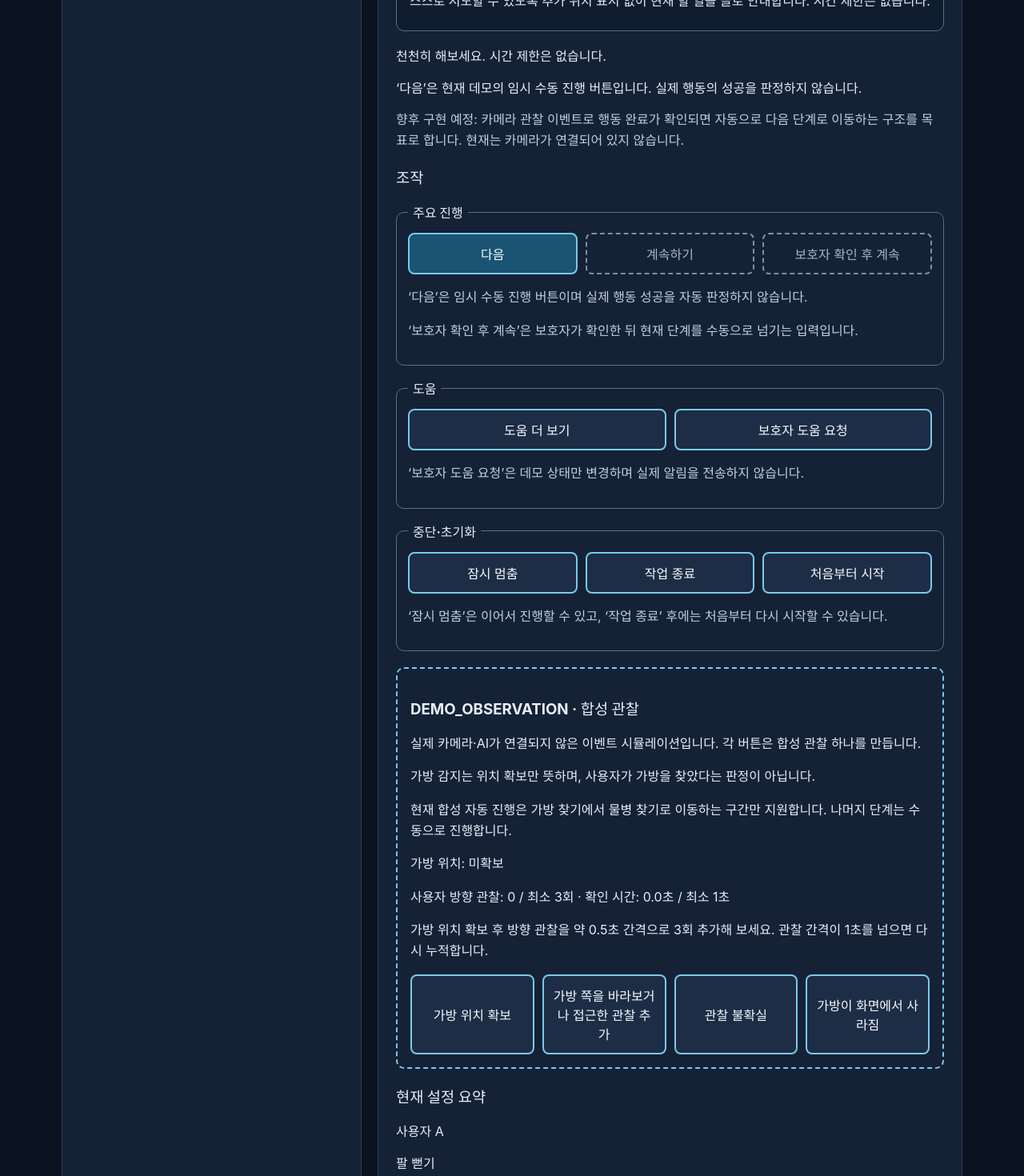
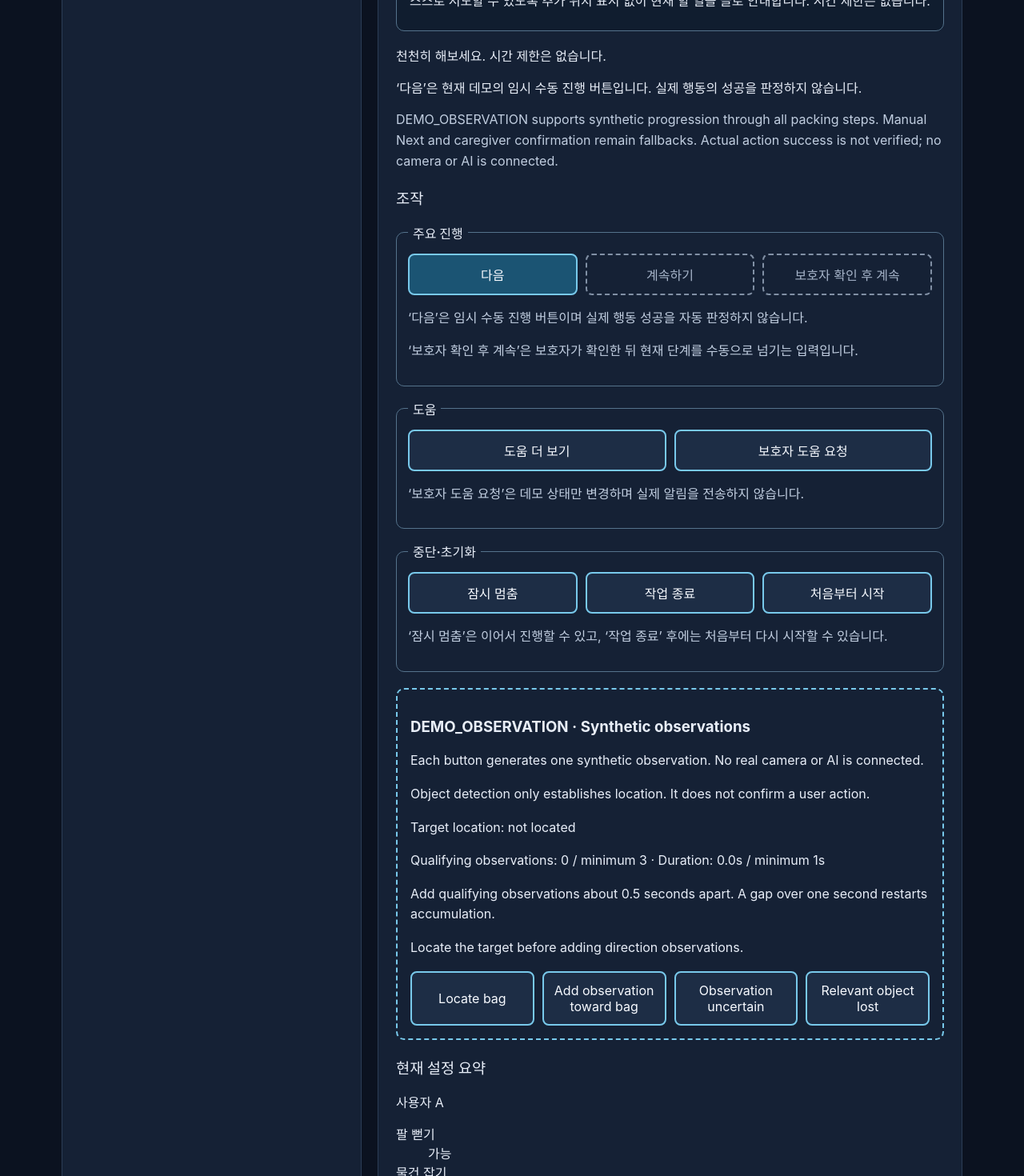
Before and after one commit to junservice/contextcue, a React (Vite) app in the folder frontend/: page / in a window 1280 px wide. Shown: the part 1880-3350 px from the top of the page at 80% size. Built offline with nearby package versions, Linux system fonts and the light colour scheme; no server answers.

Commit message:
feat(frontend): extend synthetic observation auto-progress to full packing flow

```diff
--- a/frontend/src/components/DemoObservationControls.tsx
+++ b/frontend/src/components/DemoObservationControls.tsx
@@ -1,39 +1,46 @@
 import { useId, useRef } from 'react'
+import type { Profile } from '../types'
+import { canObserve, observationInputs } from '../observation/demoProgress'
 import type { DemoObservation, DemoProgressState } from '../observation/types'
 
-const inputs: { type: DemoObservation['type']; label: string }[] = [
-  { type: 'bag_detected', label: '가방 위치 확보' },
-  { type: 'user_oriented_to_bag', label: '가방 쪽을 바라보거나 접근한 관찰 추가' },
-  { type: 'observation_uncertain', label: '관찰 불확실' },
-  { type: 'object_lost', label: '가방이 화면에서 사라짐' },
-]
-
-export default function DemoObservationControls({ state, onObservation }: {
-  state: DemoProgressState; onObservation: (event: DemoObservation) => void
+export default function DemoObservationControls({ state, profile, onObservation }: {
+  state: DemoProgressState; profile: Profile; onObservation: (event: DemoObservation) => void
 }) {
   const sequence = useRef(0)
   const sourceId = useId()
-  const enabled = state.packing.currentStep === 'find_bag' && state.packing.taskStatus === 'active'
+  const enabled = canObserve(state, profile)
+  const step = state.packing.currentStep
+  const objectId = step === 'find_bag' ? 'bag' : 'bottle'
+  const inputs = [...observationInputs(step),
+    { type: 'observation_uncertain' as const, label: 'Observation uncertain' },
+    { type: 'object_lost' as const, label: 'Relevant object lost' },
+  ]
   const times = state.orientationTimes
   const elapsed = times.length > 1 ? (times[times.length - 1] - times[0]) / 1000 : 0
   function emit(type: DemoObservation['type']) {
     const id = `${sourceId}:${state.sessionId}:${state.stepEntryId}:${state.evidenceEpoch}:${++sequence.current}`
     onObservation({ type, source: 'DEMO_OBSERVATION', eventId: id, observationId: id,
       sessionId: state.sessionId, stepEntryId: state.stepEntryId, evidenceEpoch: state.evidenceEpoch,
-      objectId: 'bag', observedAtMs: performance.now() })
+      objectId, observedAtMs: performance.now() })
   }
   return (
-    <section className="demo-observation" aria-label="합성 관찰 입력">
-      <h3>DEMO_OBSERVATION · 합성 관찰</h3>
-      <p>실제 카메라·AI가 연결되지 않은 이벤트 시뮬레이션입니다. 각 버튼은 합성 관찰 하나를 만듭니다.</p>
-      <p>가방 감지는 위치 확보만 뜻하며, 사용자가 가방을 찾았다는 판정이 아닙니다.</p>
-      <p>현재 합성 자동 진행은 가방 찾기에서 물병 찾기로 이동하는 구간만 지원합니다. 나머지 단계는 수동으로 진행합니다.</p>
+    <section className="demo-observation" aria-label="Synthetic observation inputs">
+      <h3>DEMO_OBSERVATION · Synthetic observations</h3>
+      <p>Each button generates one synthetic observation. No real camera or AI is connected.</p>
+      <p>Object detection only establishes location. It does not confirm a user action.</p>
       {enabled && <>
-        <p>가방 위치: {state.bagLocated ? '확보됨' : '미확보'}</p>
-        <p>사용자 방향 관찰: {times.length} / 최소 3회 · 확인 시간: {elapsed.toFixed(1)}초 / 최소 1초</p>
-        <p>가방 위치 확보 후 방향 관찰을 약 0.5초 간격으로 3회 추가해 보세요. 관찰 간격이 1초를 넘으면 다시 누적합니다.</p>
+        {(step === 'find_bag' || step === 'find_bottle') &&
+          <p>Target location: {(step === 'find_bag' ? state.bagLocated : state.bottleLocated) ? 'located' : 'not located'}</p>}
+        {step === 'put_bottle_in_bag' && <>
+          <p>Reach evidence: {state.reachedForBottle ? 'recorded' : 'not recorded'} · Near-opening evidence: {state.nearBagOpening ? 'recorded' : 'not recorded'}</p>
+          <p>Reaching and proximity only record progress. Repeated bottle-inside-bag observations are required to advance.</p>
+        </>}
+        <p>Qualifying observations: {times.length} / minimum 3 · Duration: {elapsed.toFixed(1)}s / minimum 1s</p>
+        <p>Add qualifying observations about 0.5 seconds apart. A gap over one second restarts accumulation.</p>
+        {(step === 'find_bag' || step === 'find_bottle') && <p>Locate the target before adding direction observations.</p>}
+        {step === 'check_items' && <p>Add repeated items-confirmed observations to finish the demo. Actual readiness is not verified.</p>}
       </>}
-      {!enabled && <p>현재 단계 또는 작업 상태에서는 합성 관찰 자동 진행을 사용할 수 없습니다.</p>}
+      {!enabled && <p>Automatic progression is unavailable in this state. Caregiver confirmation remains a manual fallback while help is requested.</p>}
       <div className="task-control-buttons">
         {inputs.map((input) => <button key={input.type} type="button" disabled={!enabled}
           onClick={() => emit(input.type)}>{input.label}</button>)}
--- a/frontend/src/components/PackingBagDemo.tsx
+++ b/frontend/src/components/PackingBagDemo.tsx
@@ -69,9 +69,9 @@ export default function PackingBagDemo({ profile, state, notice, onAction, obser
       {state.taskStatus === 'help_requested' && <p>실제 알림은 전송되지 않습니다. 보호자 확인은 현재 단계의 수동 진행 입력입니다.</p>}
       {state.taskStatus === 'completed' && <p>수동 입력과 합성 관찰에 따른 데모를 마쳤습니다. 실제 준비 완료 여부는 확인되지 않았습니다.</p>}
       <p>‘다음’은 현재 데모의 임시 수동 진행 버튼입니다. 실제 행동의 성공을 판정하지 않습니다.</p>
-      <p className="packing-future-note">향후 구현 예정: 카메라 관찰 이벤트로 행동 완료가 확인되면 자동으로 다음 단계로 이동하는 구조를 목표로 합니다. 현재는 카메라가 연결되어 있지 않습니다.</p>
+      <p className="packing-future-note">DEMO_OBSERVATION supports synthetic progression through all packing steps. Manual Next and caregiver confirmation remain fallbacks. Actual action success is not verified; no camera or AI is connected.</p>
       <TaskControls state={state} onAction={onAction} />
-      <DemoObservationControls state={observationState} onObservation={onObservation} />
+      <DemoObservationControls state={observationState} profile={profile} onObservation={onObservation} />
       <ProfileSummary profile={profile} />
     </section>
   )
--- a/frontend/src/observation/demoProgress.ts
+++ b/frontend/src/observation/demoProgress.ts
@@ -1,22 +1,53 @@
 import { initialPackingState, transitionPacking } from '../packing/transitions'
-import type { DemoProgressAction, DemoProgressState, ObservationToken } from './types'
+import type { Profile } from '../types'
+import type { DemoObservation, DemoProgressAction, DemoProgressState, ObservationToken } from './types'
 
 export function initialDemoProgress(): DemoProgressState {
   return {
     packing: initialPackingState(), sessionId: 0, stepEntryId: 0, evidenceEpoch: 0,
-    history: {}, bagLocated: false, orientationTimes: [], seenEventIds: [],
+    history: {}, bagLocated: false, bottleLocated: false, reachedForBottle: false,
+    nearBagOpening: false, orientationTimes: [], seenEventIds: [],
     seenObservationIds: [], lastObservedAt: null, message: '', pendingAuto: false, seenManualIds: [],
   }
 }
 
 function clearEvidence(state: DemoProgressState): DemoProgressState {
   return { ...state, evidenceEpoch: state.evidenceEpoch + 1, bagLocated: false,
+    bottleLocated: false, reachedForBottle: false, nearBagOpening: false,
     orientationTimes: [], seenEventIds: [], seenObservationIds: [], lastObservedAt: null, pendingAuto: false }
 }
 
 function sameToken(state: ObservationToken, token: ObservationToken) {
   return state.sessionId === token.sessionId && state.stepEntryId === token.stepEntryId &&
     state.evidenceEpoch === token.evidenceEpoch
+}
+
+export function canObserve(state: DemoProgressState, profile: Profile): boolean {
+  return state.packing.taskStatus === 'active' && state.packing.currentStep !== 'complete' &&
+    (state.packing.currentStep !== 'put_bottle_in_bag' ||
+      (profile.can_extend_arm === true && profile.can_grasp === true))
+}
+
+export function observationInputs(step: DemoProgressState['packing']['currentStep']): {
+  type: DemoObservation['type']; label: string
+}[] {
+  switch (step) {
+    case 'find_bag': return [
+      { type: 'bag_detected', label: 'Locate bag' },
+      { type: 'user_oriented_to_bag', label: 'Add observation toward bag' },
+    ]
+    case 'find_bottle': return [
+      { type: 'bottle_detected', label: 'Locate bottle' },
+      { type: 'user_oriented_to_bottle', label: 'Add observation toward bottle' },
+    ]
+    case 'put_bottle_in_bag': return [
+      { type: 'user_reached_for_bottle', label: 'Record reach toward bottle' },
+      { type: 'bottle_near_bag_opening', label: 'Record bottle near bag opening' },
+      { type: 'bottle_inside_bag', label: 'Add bottle-inside-bag observation' },
+    ]
+    case 'check_items': return [{ type: 'items_confirmed', label: 'Add items-confirmed observation' }]
+    case 'complete': return []
+  }
 }
 
 // One pure reducer serializes manual and synthetic inputs. Existing transitions stay unchanged.
@@ -41,27 +72,39 @@ export function demoProgressReducer(state: DemoProgressState, action: DemoProgre
     if (packing.currentStep !== state.packing.currentStep) {
       return { ...clearEvidence(state), packing, stepEntryId: state.stepEntryId + 1,
         history: { ...state.history, [state.packing.currentStep]: action.event === 'caregiver_confirm' ? 'caregiver' : 'manual' },
-        message: action.event === 'caregiver_confirm' ? '보호자 확인으로 현재 단계를 수동 진행했습니다.' : '수동 Next로 현재 단계를 진행했습니다. 실제 행동 성공 판정이 아닙니다.' }
+        message: action.event === 'caregiver_confirm' ? 'Advanced manually after caregiver confirmation.' : 'Advanced with manual Next. Actual action success was not verified.' }
     }
     if (packing.taskStatus !== state.packing.taskStatus) {
-      return { ...clearEvidence(state), packing, message: '작업 상태가 변경되어 관찰 증거를 초기화했습니다. 재개 후 새 관찰이 필요합니다.' }
+      return { ...clearEvidence(state), packing, message: 'Task status changed. Observation evidence was cleared; new observations are required after resuming.' }
     }
     return { ...state, packing }
   }
 
   if (action.kind === 'commit_auto') {
-    if (!state.pendingAuto || !sameToken(state, action.token) ||
-      state.packing.currentStep !== 'find_bag' || state.packing.taskStatus !== 'active') return state
+    if (!state.pendingAuto || !sameToken(state, action.token) || !canObserve(state, action.profile)) return state
+    const packing = transitionPacking(state.packing, 'next', action.profile)
+    if (packing.currentStep === state.packing.currentStep) return state
     return { ...clearEvidence(state),
-      packing: transitionPacking(state.packing, 'next', action.profile),
+      packing,
       stepEntryId: state.stepEntryId + 1,
-      history: { ...state.history, find_bag: 'demo_observation' },
-      message: 'DEMO_OBSERVATION 조건 충족으로 물병 찾기로 이동했습니다. 실제 행동 성공을 확인한 결과는 아닙니다.' }
+      history: { ...state.history, [state.packing.currentStep]: 'demo_observation' },
+      message: packing.taskStatus === 'completed'
+        ? 'DEMO_OBSERVATION conditions met. The demo is complete; actual readiness was not verified.'
+        : packing.taskStatus === 'help_requested'
+          ? 'DEMO_OBSERVATION conditions met. The next step requires caregiver confirmation; automatic progression is blocked.'
+          : 'DEMO_OBSERVATION conditions met. Advanced one demo step; actual action success was not verified.' }
   }
 
   const event = action.observation
-  if (state.packing.currentStep !== 'find_bag' || state.packing.taskStatus !== 'active' ||
-    !sameToken(state, event) || event.source !== 'DEMO_OBSERVATION' || event.objectId !== 'bag' ||
+  const step = state.packing.currentStep
+  const relevantType = observationInputs(step).some((input) => input.type === event.type) ||
+    event.type === 'observation_uncertain' || event.type === 'object_lost'
+  const expectedObject = step === 'find_bag' ? 'bag' : 'bottle'
+  const relevantObject = event.objectId === expectedObject ||
+    ((step === 'put_bottle_in_bag' || step === 'check_items') && event.objectId === 'bag' &&
+      (event.type === 'observation_uncertain' || event.type === 'object_lost'))
+  if (!canObserve(state, action.profile) || !relevantType || !relevantObject ||
+    !sameToken(state, event) || event.source !== 'DEMO_OBSERVATION' ||
     !event.eventId || !event.observationId || !Number.isFinite(event.observedAtMs) || event.observedAtMs < 0 ||
     (state.lastObservedAt !== null && event.observedAtMs <= state.lastObservedAt) ||
     state.seenEventIds.includes(event.eventId) || state.seenObservationIds.includes(event.observationId)) return state
@@ -71,15 +114,23 @@ export function demoProgressReducer(state: DemoProgressState, action: DemoProgre
     seenObservationIds: [...state.seenObservationIds, event.observationId] }
   if (event.type === 'observation_uncertain' || event.type === 'object_lost') {
     return { ...clearEvidence(observed), message: event.type === 'observation_uncertain'
-      ? '관찰이 불확실하여 증거를 초기화했습니다. 현재 단계에서 다시 확인합니다.'
-      : '가방이 화면에서 사라져 증거를 초기화했습니다. 도움 수준은 변경하지 않습니다.' }
+      ? 'Observation uncertain. Current-step evidence was cleared; the step is unchanged.'
+      : 'Relevant object lost. Current-step evidence was cleared; the step and help level are unchanged.' }
   }
   if (event.type === 'bag_detected') {
-    return { ...observed, bagLocated: true, message: '합성 장면에서 가방 위치를 확보했습니다. 사용자 행동 성공을 뜻하지 않습니다.' }
+    return { ...observed, bagLocated: true, message: 'Bag located in the synthetic scene. This does not confirm user action success.' }
   }
-  if (event.type !== 'user_oriented_to_bag') return state
-  if (!state.bagLocated) {
-    return { ...observed, message: '가방 위치를 먼저 확보해 주세요. 방향 관찰은 아직 누적하지 않습니다.' }
+  if (event.type === 'bottle_detected') {
+    return { ...observed, bottleLocated: true, message: 'Bottle located in the synthetic scene. This does not confirm user action success.' }
+  }
+  if (event.type === 'user_reached_for_bottle') {
+    return { ...observed, reachedForBottle: true, message: 'Reach evidence recorded. The current step is unchanged.' }
+  }
+  if (event.type === 'bottle_near_bag_opening') {
+    return { ...observed, nearBagOpening: true, message: 'Bottle-near-opening evidence recorded. The current step is unchanged.' }
+  }
+  if ((step === 'find_bag' && !state.bagLocated) || (step === 'find_bottle' && !state.bottleLocated)) {
+    return { ...observed, message: 'Locate the target first. Direction observations are not accumulating yet.' }
   }
   const previous = state.orientationTimes
   const gapTooLong = previous.length > 0 && event.observedAtMs - previous[previous.length - 1] > 1000
@@ -87,10 +138,10 @@ export function demoProgressReducer(state: DemoProgressState, action: DemoProgre
   const ready = times.length >= 3 && times[times.length - 1] - times[0] >= 1000
   if (!ready) {
     return { ...observed, orientationTimes: times, message: gapTooLong
-      ? '관찰 간격이 1초를 넘어 현재 관찰부터 다시 확인합니다.'
-      : '방향 관찰을 확인 중입니다. 횟수와 시간 조건을 모두 충족해야 이동합니다.' }
+      ? 'The observation gap exceeded one second. Accumulation restarted with this observation.'
+      : 'Checking synthetic observations. Both count and duration conditions must be met.' }
   }
   // Commit separately so queued Stop/Help/Pause can invalidate the pending advance.
   return { ...observed, orientationTimes: times, pendingAuto: true,
-    message: 'DEMO_OBSERVATION 조건을 충족했습니다. 중단·도움 요청 여부를 확인한 뒤 다음 단계로 이동합니다.' }
+    message: 'DEMO_OBSERVATION conditions met. Progression is pending a check for stop, help, or pause inputs.' }
 }
```
Also changed, not shown: frontend/src/observation/types.ts (+7 -2 lines), 1 other file (tests, documents, lock files or other folders).
